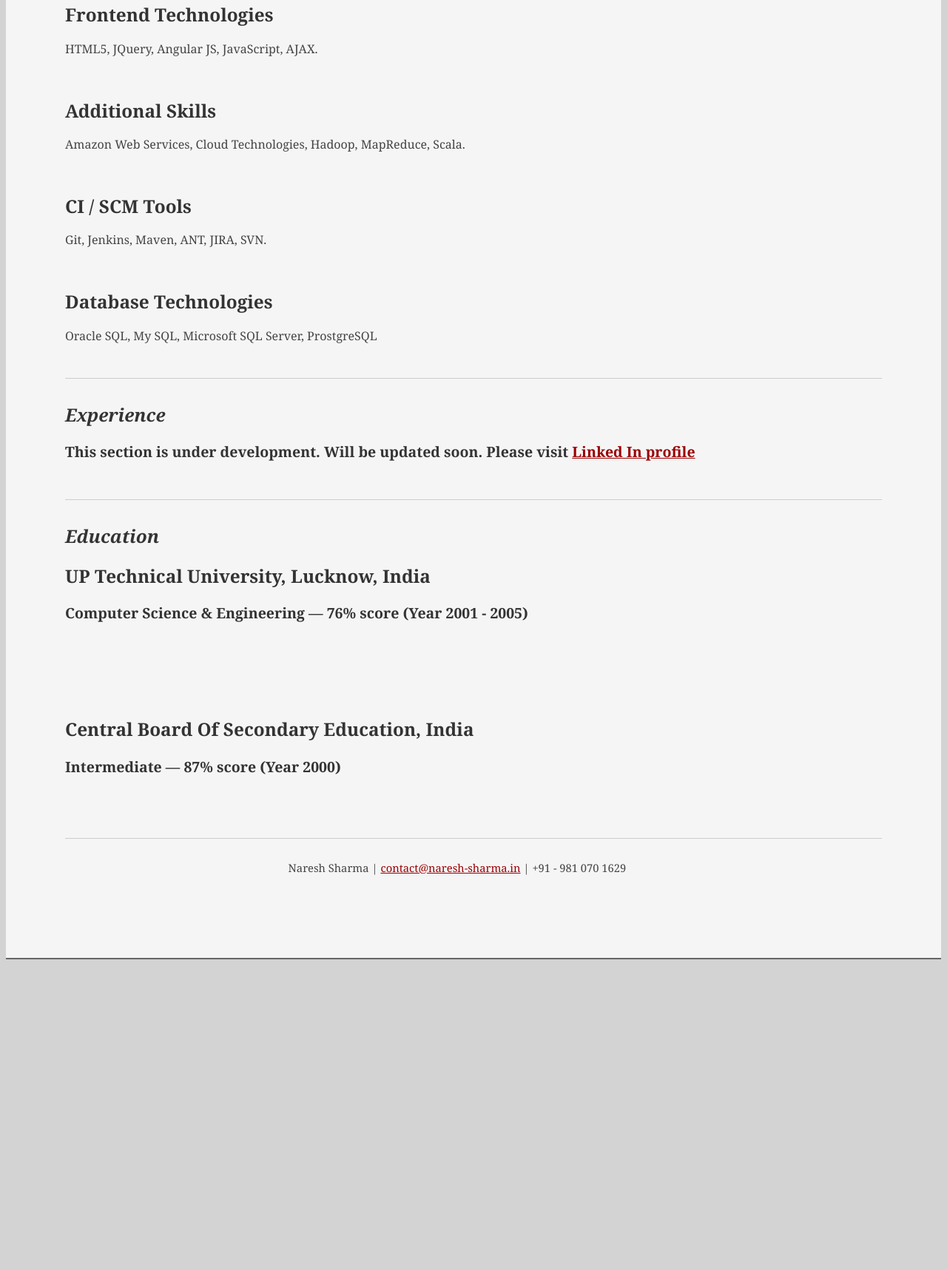
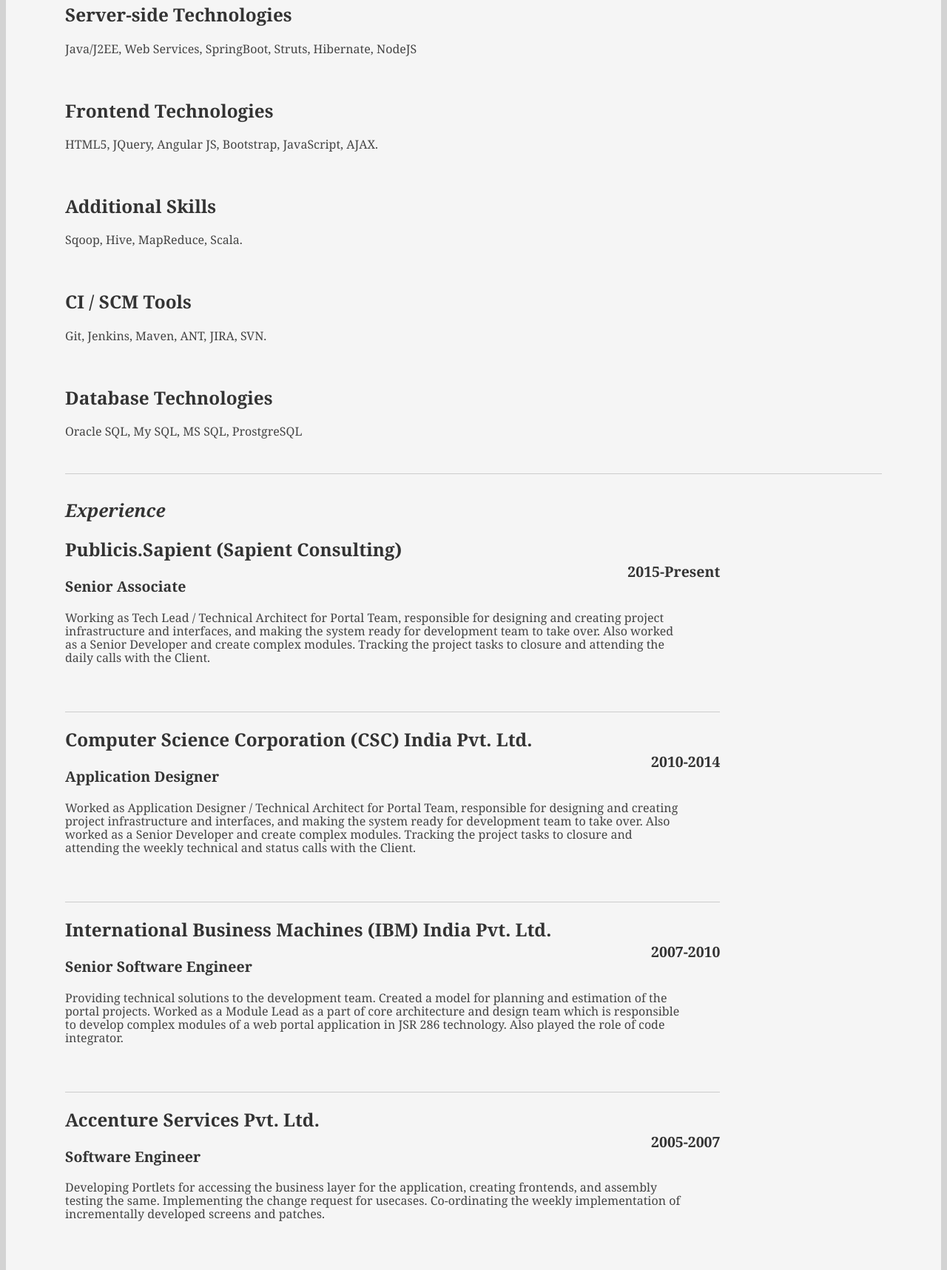
Before and after one commit to naresh3d/naresh-sharma, a plain HTML site: page resume/index.html in a window 1280 px wide. Shown: the part 880-2597 px from the top of the page at 74% size. Before the commit the page ends 2217 px from the top, so only its background shows below. Drawn offline with Linux system fonts and the light colour scheme; a small style sheet from the web is missing.

Commit message:
Added Experience

```diff
--- a/resume/index.html
+++ b/resume/index.html
@@ -2,7 +2,7 @@
 <html>
 <head>
 
-	<title>Naresh Shrama | Full Stack Developer, Tech Lead | contact@naresh-sharma.in</title>
+	<title>Naresh Shrama | Tech Lead, Full Stack Development | contact@naresh-sharma.in</title>
 	<meta http-equiv="content-type" content="text/html; charset=utf-8" />
 
 	<meta name="keywords" content="Naresh, Sharma, Official, Profile, Resume" />
@@ -14,7 +14,7 @@
 
 </head>
 <body>
-<a id="pdf" class="download" href="javascript:alert('Download is Under Development')">Download Resumé as PDF</a>
+<a id="pdf" style="display: none" class="download" href="javascript:alert('Download is Under Development')">Download Resumé as PDF</a>
 <div id="doc2" class="yui-t7">
 	<div id="inner">
 
@@ -22,7 +22,7 @@
 			<div class="yui-gc">
 				<div class="yui-u first">
 					<h1>Naresh Shrama</h1>
-					<h2>Full Stack Developer, Tech Lead</h2>
+					<h2>Tech Lead, Full Stack Development</h2>
 				</div>
 
 				<div class="yui-u">
@@ -57,18 +57,23 @@
 						<div class="yui-u">
 
 								<div>
+									<h2>Primary Skills</h2>
+									<p>Full Stack Web Development, Cloud Technologies, Hadoop / Big Data.</p>
+								</div>
+								<br/>
+								<div>
 									<h2>Server-side Technologies</h2>
 									<p>Java/J2EE, Web Services, SpringBoot, Struts, Hibernate, NodeJS</p>
 								</div>
 								<br/>
 								<div>
 									<h2>Frontend Technologies</h2>
-									<p>HTML5, JQuery, Angular JS, JavaScript, AJAX.</p>
+									<p>HTML5, JQuery, Angular JS, Bootstrap, JavaScript, AJAX.</p>
 								</div>
 								<br/>
 								<div>
 									<h2>Additional Skills</h2>
-									<p>Amazon Web Services, Cloud Technologies, Hadoop, MapReduce, Scala.</p>
+									<p>Sqoop, Hive, MapReduce, Scala.</p>
 								</div>
 								<br/>
 								<div>
@@ -78,7 +83,7 @@
 								<br/>
 								<div>
 									<h2>Database Technologies</h2>
-									<p>Oracle SQL, My SQL, Microsoft SQL Server, ProstgreSQL</p>
+									<p>Oracle SQL, My SQL, MS SQL, ProstgreSQL</p>
 								</div>
 						</div>
 					</div><!--// .yui-gf -->
@@ -115,35 +120,34 @@
 						</div><!--// .yui-u -->
 
 						<div class="yui-u">
-							<h3>This section is under development. Will be updated soon. Please visit <a href="https://www.linkedin.com/in/naresh3d/" target="_blank">Linked In profile</a></h3>
-							<!-- <div class="job">
-								<h2>Facebook</h2>
-								<h3>Senior Interface Designer</h3>
-								<h4>2005-2007</h4>
-								<p>Intrinsicly enable optimal core competencies through corporate relationships. Phosfluorescently implement worldwide vortals and client-focused imperatives. Conveniently initiate virtual paradigms and top-line convergence. </p>
+
+							<div class="job">
+								<h2>Publicis.Sapient (Sapient Consulting)</h2>
+								<h3>Senior Associate</h3>
+								<h4>2015-Present</h4>
+								<p>Working as Tech Lead / Technical Architect for Portal Team, responsible for designing and creating project infrastructure and interfaces, and making the system ready for development team to take over. Also worked as a Senior Developer and create complex modules. Tracking the project tasks to closure and attending the daily calls with the Client.</p>
 							</div>
 
 							<div class="job">
-								<h2>Apple Inc.</h2>
-								<h3>Senior Interface Designer</h3>
-								<h4>2005-2007</h4>
-								<p>Progressively reconceptualize multifunctional "outside the box" thinking through inexpensive methods of empowerment. Compellingly morph extensive niche markets with mission-critical ideas. Phosfluorescently deliver bricks-and-clicks strategic theme areas rather than scalable benefits. </p>
+								<h2>Computer Science Corporation (CSC) India Pvt. Ltd.</h2>
+								<h3>Application Designer</h3>
+								<h4>2010-2014</h4>
+								<p>Worked as Application Designer / Technical Architect for Portal Team, responsible for designing and creating project infrastructure and interfaces, and making the system ready for development team to take over. Also worked as a Senior Developer and create complex modules. Tracking the project tasks to closure and attending the weekly technical and status calls with the Client.</p>
 							</div>
 
 							<div class="job">
-								<h2>Microsoft</h2>
-								<h3>Principal and Creative Lead</h3>
-								<h4>2004-2005</h4>
-								<p>Intrinsicly transform flexible manufactured products without excellent intellectual capital. Energistically evisculate orthogonal architectures through covalent action items. Assertively incentivize sticky platforms without synergistic materials. </p>
+								<h2>International Business Machines (IBM) India Pvt. Ltd.</h2>
+								<h3>Senior Software Engineer</h3>
+								<h4>2007-2010</h4>
+								<p>Providing technical solutions to the development team. Created a model for planning and estimation of the portal projects. Worked as a Module Lead as a part of core architecture and design team which is responsible to develop complex modules of a web portal application in JSR 286 technology. Also played the role of code integrator.</p>
 							</div>
 
-
 							<div class="job last">
-								<h2>International Business Machines (IBM)</h2>
-								<h3>Lead Web Designer</h3>
-								<h4>2001-2004</h4>
-								<p>Globally re-engineer cross-media schemas through viral methods of empowerment. Proactively grow long-term high-impact human capital and highly efficient innovation. Intrinsicly iterate excellent e-tailers with timely e-markets.</p>
-							</div> -->
+								<h2>Accenture Services Pvt. Ltd.</h2>
+								<h3>Software Engineer</h3>
+								<h4>2005-2007</h4>
+								<p>Developing Portlets for accessing the business layer for the application, creating frontends, and assembly testing the same. Implementing the change request for usecases. Co-ordinating the weekly implementation of incrementally developed screens and patches.</p>
+							</div>
 
 						</div><!--// .yui-u -->
 					</div><!--// .yui-gf -->
```
